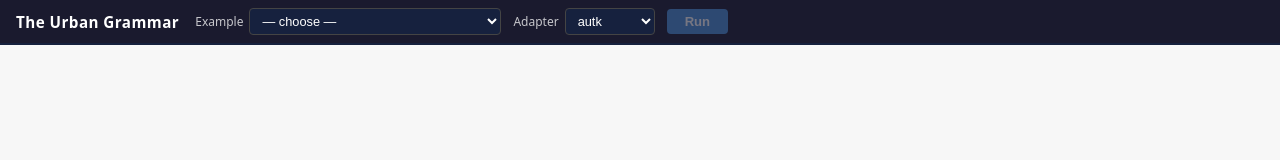
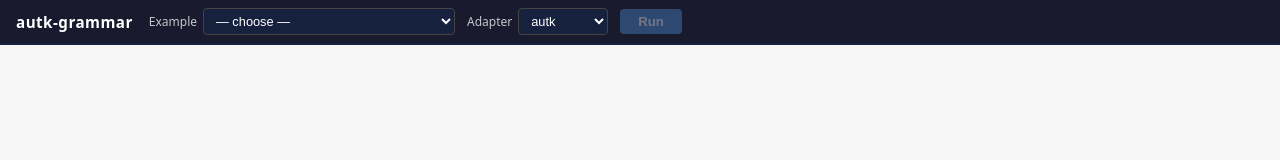
Before and after one commit to urban-toolkit/autk-grammar, a website built with Vite: page gallery/index.html in a window 1280 px wide. Built offline with nearby package versions, Linux system fonts and the light colour scheme.

Commit message:
Rename The Urban Grammar in package descriptions and gallery

```diff
--- a/adapters/autk/package.json
+++ b/adapters/autk/package.json
@@ -1,7 +1,7 @@
 {
   "name": "@urban-toolkit/autk-grammar",
   "version": "0.2.0",
-  "description": "Autark adapter for the urban grammar",
+  "description": "A declarative grammar for urban visual analytics, built on Autark",
   "license": "MIT",
   "author": "Gustavo Moreira",
   "homepage": "https://autarkjs.org/grammar/",
--- a/adapters/deckgl/package.json
+++ b/adapters/deckgl/package.json
@@ -1,7 +1,7 @@
 {
   "name": "@urban-toolkit/deckgl-grammar",
   "version": "0.1.0",
-  "description": "Deck.gl adapter for the urban grammar",
+  "description": "Deck.gl adapter for autk-grammar",
   "license": "MIT",
   "author": "Gustavo Moreira",
   "repository": {
--- a/gallery/index.html
+++ b/gallery/index.html
@@ -3,12 +3,12 @@
 <head>
   <meta charset="UTF-8" />
   <meta name="viewport" content="width=device-width, initial-scale=1.0" />
-  <title>The Urban Grammar — Gallery</title>
+  <title>autk-grammar gallery</title>
   <link rel="stylesheet" href="/src/hub.css" />
 </head>
 <body>
   <header id="toolbar">
-    <span class="brand">The Urban Grammar</span>
+    <span class="brand">autk-grammar</span>
     <div class="controls">
       <div class="control-group">
         <label for="example-select">Example</label>
```
